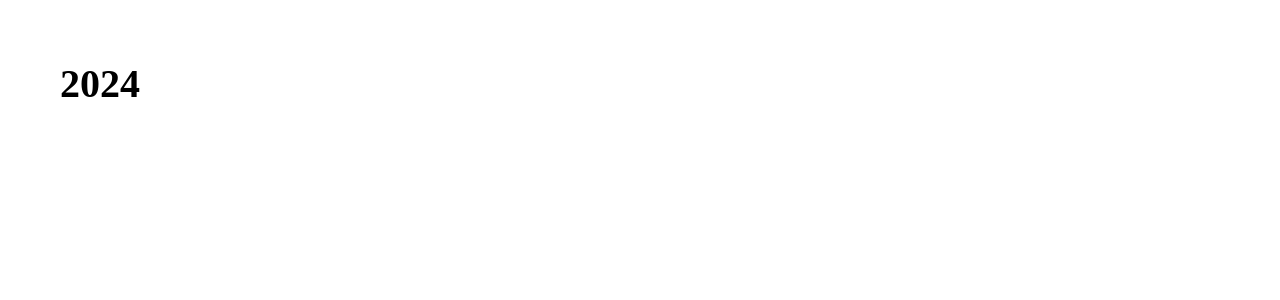
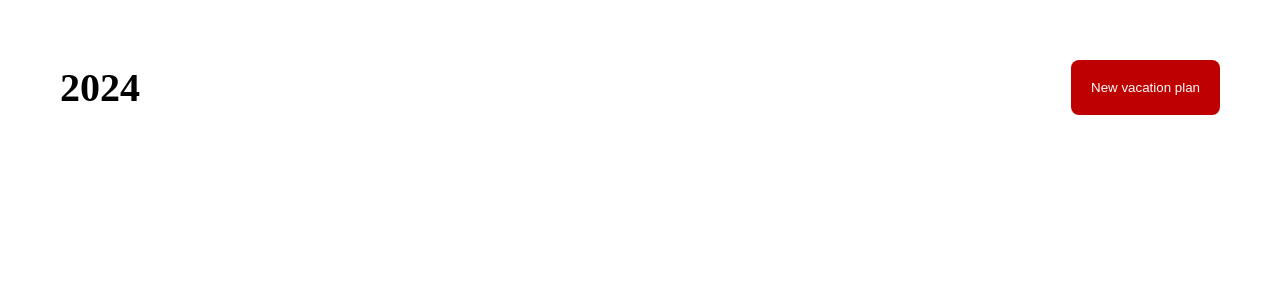
Before and after one commit to eduardouglas99/vacation-plan, a Next.js app: page / in a window 1280 px wide. Shown: the top 300 px of the page. Built offline with nearby package versions, Linux system fonts and the light colour scheme.

Commit message:
created button component

```diff
--- /dev/null
+++ b/src/components/button.tsx
@@ -0,0 +1,17 @@
+import styled from "styled-components";
+
+export default function Button() {
+    return (
+        <ButtonHome>New vacation plan</ButtonHome>
+    )
+}
+
+const ButtonHome = styled.button`
+    padding: 20px;
+    background-color: #be0000;
+    color: #fff;
+    border-radius: 8px;
+    &:hover {
+        background-color: #8d0404;
+    }
+`
--- a/src/components/header.tsx
+++ b/src/components/header.tsx
@@ -1,11 +1,13 @@
 import styled from 'styled-components';
 import React from 'react';
+import Button from './button';
 
 export default function Header () {
     const currentYear = new Date().getFullYear();
     return (
         <HeaderHome className='flex'>
             <CurrentYear>{currentYear}</CurrentYear>
+            <Button />
         </HeaderHome>
     )
 }
```
